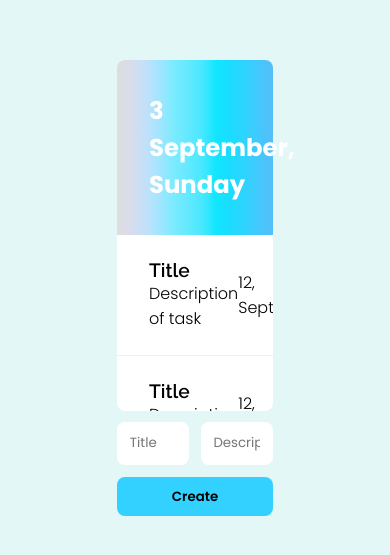
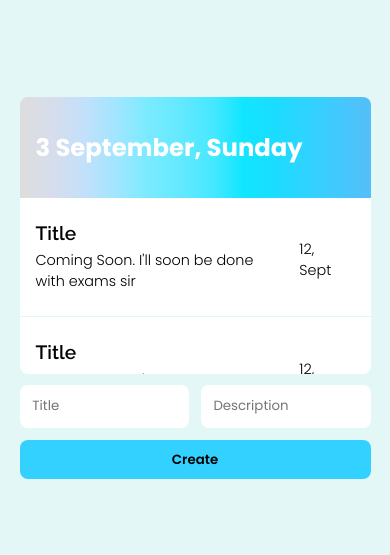
Before and after one commit to DanielUdechukwu/Task-manager, a React (Vite) app: page / in a window 390 px wide. Shown: the part 125-680 px from the top of the page. Built offline with nearby package versions, Linux system fonts and the light colour scheme.

Commit message:
:lipstick: Updated UI

```diff
--- a/package.json
+++ b/package.json
@@ -1,6 +1,5 @@
 {
   "homepage": "https://DanielUdechukwu>.github.io/Task-manager",
-
   "name": "task-manager",
   "private": true,
   "version": "0.0.0",
--- a/src/components/Home.jsx
+++ b/src/components/Home.jsx
@@ -51,7 +51,7 @@ const Card = (props) => {
     <div className="task-card">
       <div className="task">
         <h1>Title</h1>
-        <p>Description of task</p>
+        <p>Coming Soon. I'll soon be done with exams sir</p>
       </div>
       <div className="due-date">
         <p>12, Sept</p>
--- a/src/components/home.css
+++ b/src/components/home.css
@@ -98,3 +98,39 @@ nav {
 .btn:hover {
   background: #14e3ff;
 }
+
+
+/* Responsiveness */
+
+@media (max-width: 780px){
+  .todo {
+    width: 60%;
+  }
+}
+
+@media (max-width: 560px){
+  .todo {
+    width: 80%;
+  }
+}
+
+@media (max-width: 480px){
+  nav {
+    padding-left: 1rem;
+  }
+  .todo {
+    width: 90%;
+  }
+  .task-card {
+    padding-left: 1rem;
+    gap: 1rem;
+  }
+  .task p {
+    font-size: .9rem;
+    padding-top: .4rem;
+  }
+  .due-date p {
+    font-size: .9rem;
+    padding-top: .4rem;
+  }
+}
```
